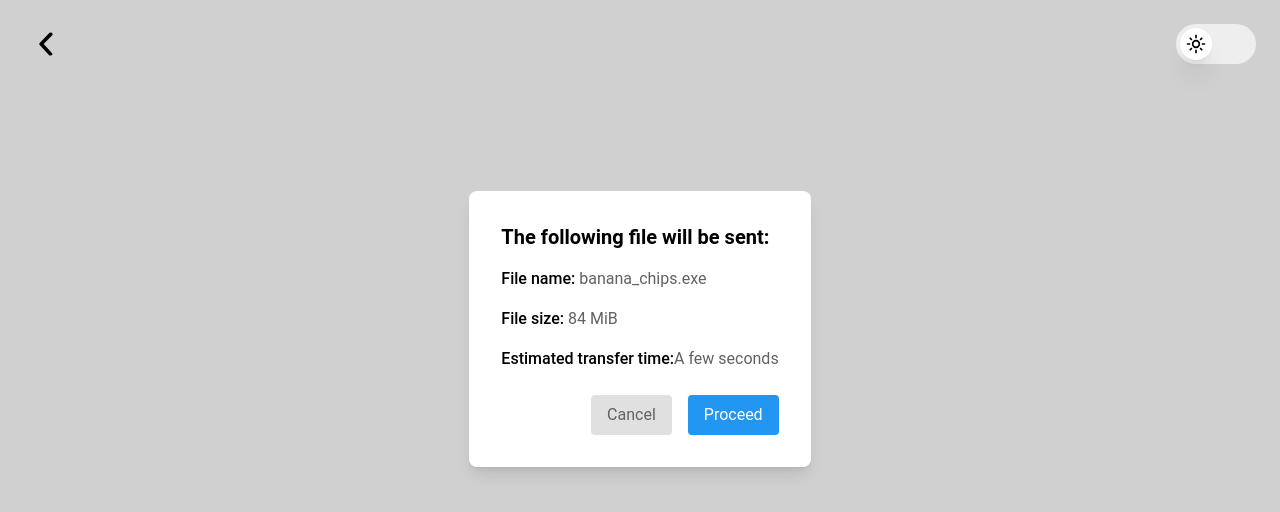
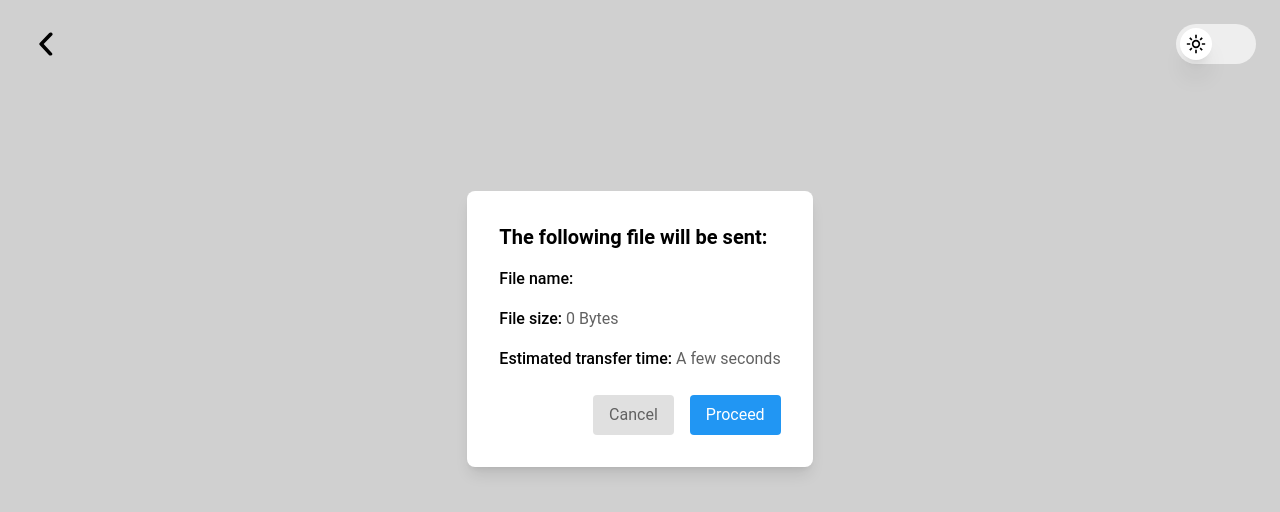
Before and after one commit to VulnX/zap-share, a React (Vite) app: page /send/confirm in a window 1280 px wide. Shown: the top 512 px of the page. Built offline with nearby package versions, Linux system fonts and the light colour scheme.

Commit message:
add: real file name and size to confirmation page

```diff
--- a/src-tauri/capabilities/default.json
+++ b/src-tauri/capabilities/default.json
@@ -10,6 +10,8 @@
     "opener:default",
     "dialog:default",
     "fs:default",
+    "fs:allow-open",
+    "fs:allow-fstat",
     "os:default"
   ]
 }
--- a/src/local/Send/SendConfirmation.tsx
+++ b/src/local/Send/SendConfirmation.tsx
@@ -3,10 +3,47 @@ import { useNavigate } from "react-router-dom";
 import { useTheme } from "../Choice/Theme";
 import lightBack from "../images/lightBack.svg";
 import darkBack from "../images/darkBack.svg";
+import { useFileListContext } from "./FileListContext";
+import { basename } from "@tauri-apps/api/path";
+import { useEffect, useState } from "react";
+import { open } from "@tauri-apps/plugin-fs";
 
 const SendConfirmation: React.FC = () => {
   const navigate = useNavigate();
   const { isTheme } = useTheme();
+  const { fileList } = useFileListContext();
+  const [fileNames, setFileNames] = useState("");
+  const [totalSize, setTotalSize] = useState("");
+
+  const formatBytes = (bytes: number, decimals = 2) => {
+    if (bytes === 0) return "0 Bytes";
+    const k = 1024;
+    const dm = Math.max(0, decimals);
+    const sizes = ["Bytes", "KB", "MB", "GB", "TB", "PB"];
+    const i = Math.floor(Math.log(bytes) / Math.log(k));
+    const size = parseFloat((bytes / Math.pow(k, i)).toFixed(dm));
+    return `${size} ${sizes[i]}`;
+  };
+
+  useEffect(() => {
+    const getNameAndSize = async () => {
+      const names = await Promise.all(
+        fileList.map(async (filePath) => await basename(filePath)),
+      );
+      setFileNames(names.join("\n"));
+      const sizes = await Promise.all(
+        fileList.map(async (filePath) => {
+          const file = await open(filePath);
+          const stat = await file.stat();
+          return stat.size;
+        }),
+      );
+      const total = sizes.reduce((sum, size) => sum + size, 0);
+      setTotalSize(formatBytes(total));
+    };
+
+    getNameAndSize();
+  }, []);
 
   return (
     <div
@@ -30,15 +67,15 @@ const SendConfirmation: React.FC = () => {
           </h2>
           <div className="space-y-4">
             <div>
-              <span className="font-medium">File name:</span>
-              <span className="text-gray-700"> banana_chips.exe</span>
+              <span className="font-medium">File name: </span>
+              <span className="text-gray-700"> {fileNames}</span>
             </div>
             <div>
-              <span className="font-medium">File size:</span>
-              <span className="text-gray-700"> 84 MiB</span>
+              <span className="font-medium">File size: </span>
+              <span className="text-gray-700"> {totalSize}</span>
             </div>
             <div>
-              <span className="font-medium">Estimated transfer time:</span>
+              <span className="font-medium">Estimated transfer time: </span>
               <span className="text-gray-700">A few seconds</span>
             </div>
           </div>
```
